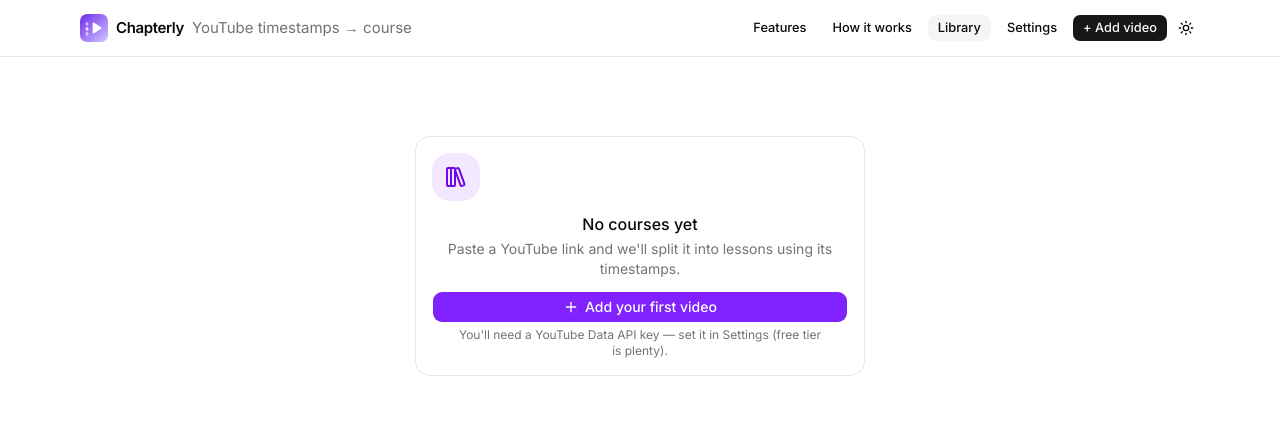
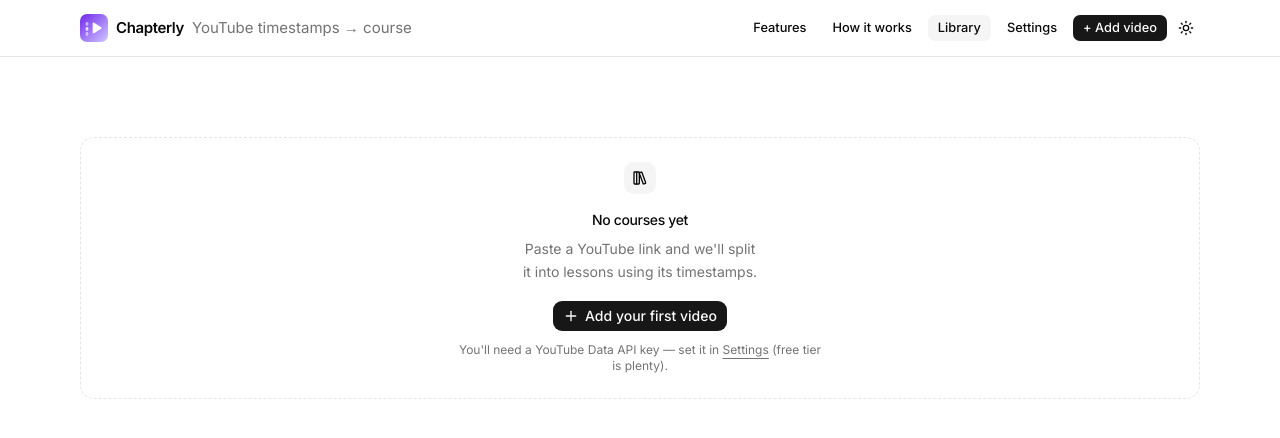
Before and after one commit to adityackr/chapterly, a Next.js app: page /library in a window 1280 px wide. Shown: the top 438 px of the page. Built offline with nearby package versions, Linux system fonts and the light colour scheme.

Commit message:
refactor: replace Card component with Empty component for no courses state

```diff
--- a/app/library/page.tsx
+++ b/app/library/page.tsx
@@ -23,7 +23,6 @@ import type { Course } from "@/lib/types";
 import { deleteCourse, getCourses, saveCourses } from "@/lib/storage";
 import CourseCard from "@/components/CourseCard";
 import { Button } from "@/components/ui/button";
-import { Card, CardDescription, CardHeader, CardTitle } from "@/components/ui/card";
 import { Input } from "@/components/ui/input";
 import { Skeleton } from "@/components/ui/skeleton";
 import {
@@ -144,23 +143,29 @@ export default function LibraryPage() {
   return (
     <main className="mx-auto w-full max-w-6xl flex-1 p-4">
       {courses.length === 0 ? (
-        <Card className="mx-auto mt-16 max-w-md border-dashed text-center">
-          <CardHeader className="items-center">
-            <span className="flex size-12 items-center justify-center rounded-2xl bg-violet-600/10 text-violet-700 dark:text-violet-300">
-              <LibraryBig className="size-6" />
-            </span>
-            <CardTitle className="mt-2">No courses yet</CardTitle>
-            <CardDescription>
+        <Empty className="mt-16 border border-dashed">
+          <EmptyHeader>
+            <EmptyMedia variant="icon">
+              <LibraryBig />
+            </EmptyMedia>
+            <EmptyTitle>No courses yet</EmptyTitle>
+            <EmptyDescription>
               Paste a YouTube link and we&apos;ll split it into lessons using its timestamps.
-            </CardDescription>
-            <Button nativeButton={false} render={<Link href="/add" />} className="mt-2 bg-violet-600 text-white hover:bg-violet-500">
+            </EmptyDescription>
+          </EmptyHeader>
+          <EmptyContent>
+            <Button nativeButton={false} render={<Link href="/add" />}>
               <Plus className="size-4" /> Add your first video
             </Button>
             <p className="text-xs text-muted-foreground">
-              You&apos;ll need a YouTube Data API key — set it in Settings (free tier is plenty).
+              You&apos;ll need a YouTube Data API key — set it in{" "}
+              <Link href="/settings" className="underline underline-offset-4 hover:text-primary">
+                Settings
+              </Link>{" "}
+              (free tier is plenty).
             </p>
-          </CardHeader>
-        </Card>
+          </EmptyContent>
+        </Empty>
       ) : (
         <>
           <div className="mb-4 flex flex-col gap-3 sm:flex-row sm:items-center sm:justify-between">
```
